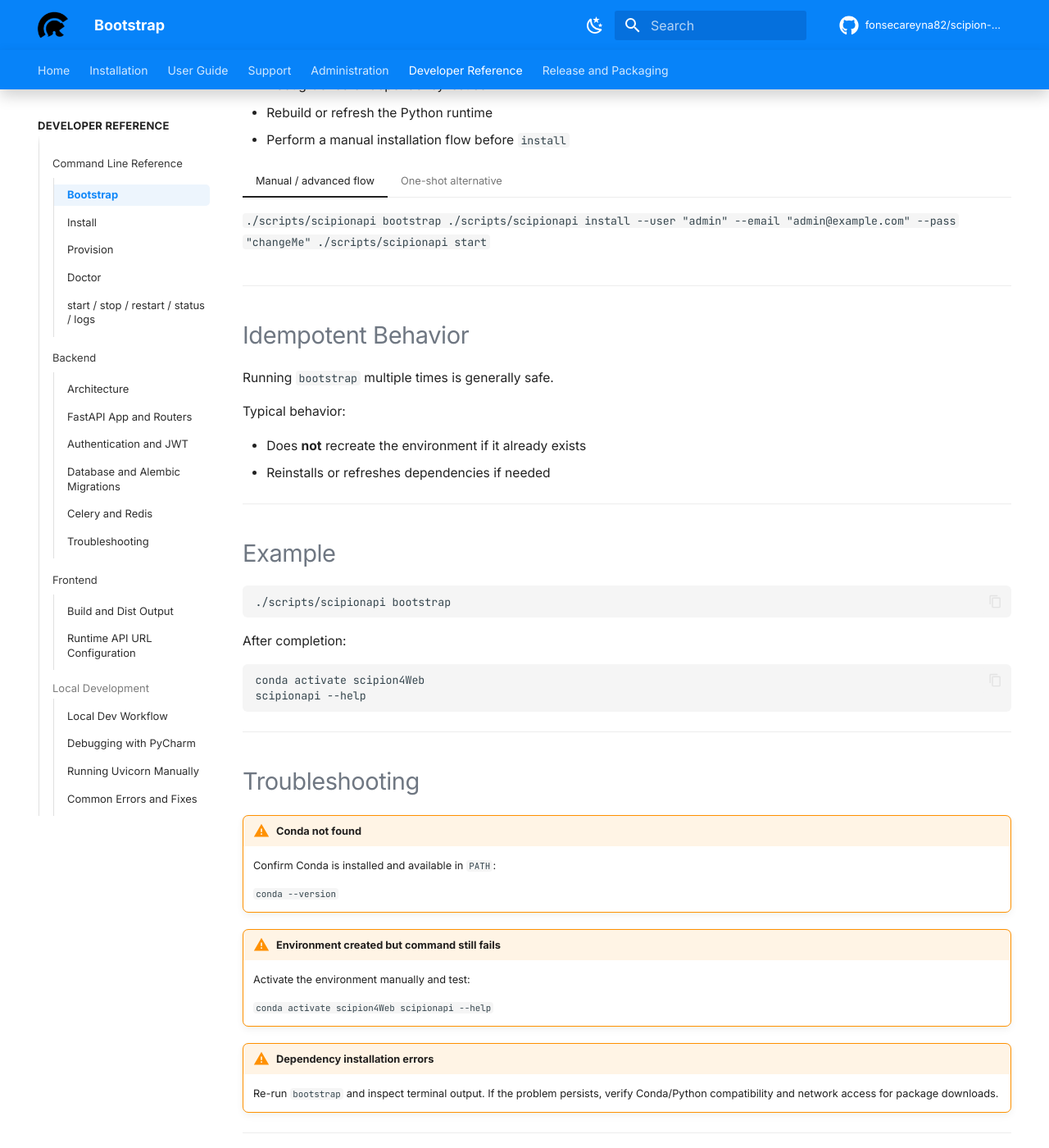
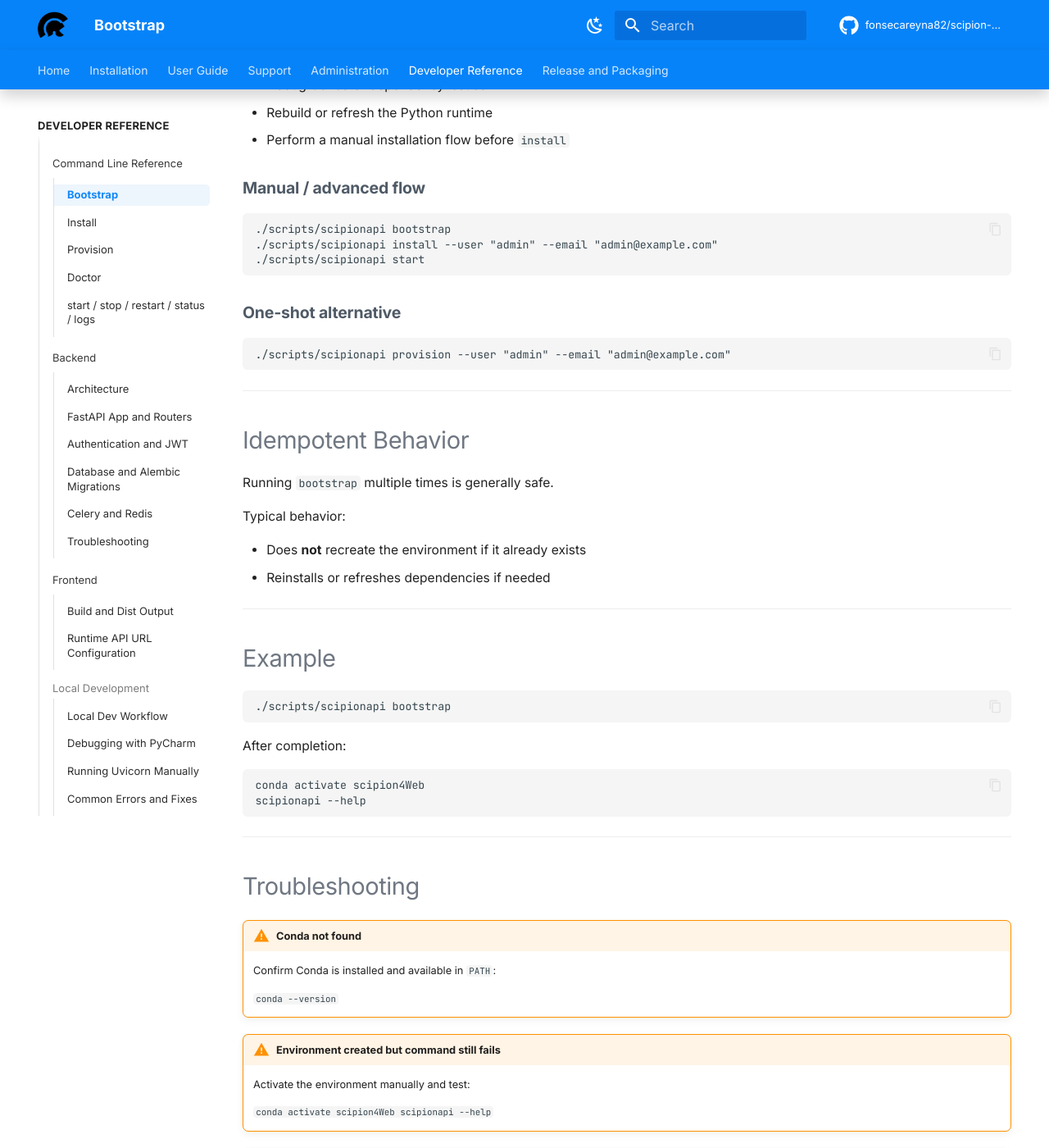
Before and after one commit to fonsecareyna82/scipion-docs, an MkDocs documentation site: the page built from docs/cli/bootstrap.md, in a window 1280 px wide and 1400 px high, scrolled down 1499 px. Shown: the whole window at 82% size. Built offline with MkDocs 1.6.1 and Material for MkDocs 9.7.7, drawn with Linux system fonts in a browser that asks for light colours; comment, search, counter and statistics services are not loaded; the version menu is left out; some of the changed text lies outside the part shown.

Commit message:
replace bootstrap tabs with sections

````diff
--- a/docs/cli/bootstrap.md
+++ b/docs/cli/bootstrap.md
@@ -62,19 +62,19 @@ Use `bootstrap` when you need to:
 - Rebuild or refresh the Python runtime
 - Perform a manual installation flow before `install`
 
-=== "Manual / advanced flow"
+### Manual / advanced flow
 
-    ```
-    ./scripts/scipionapi bootstrap
-    ./scripts/scipionapi install --user "admin" --email "admin@example.com" --pass "changeMe"
-    ./scripts/scipionapi start
-    ```
+```
+./scripts/scipionapi bootstrap
+./scripts/scipionapi install --user "admin" --email "admin@example.com"
+./scripts/scipionapi start
+```
 
-=== "One-shot alternative"
+### One-shot alternative
 
-    ```
-    ./scripts/scipionapi provision --user "admin" --email "admin@example.com" --pass "changeMe"
-    ```
+```
+./scripts/scipionapi provision --user "admin" --email "admin@example.com"
+```
 
 ---
 
@@ -131,13 +131,13 @@ scipionapi --help
 After `bootstrap`, continue with:
 
 ```
-./scripts/scipionapi install --user "admin" --email "admin@example.com" --pass "changeMe"
+./scripts/scipionapi install --user "admin" --email "admin@example.com"
 ```
 
 Or use the one-shot alternative:
 
 ```
-./scripts/scipionapi provision --user "admin" --email "admin@example.com" --pass "changeMe"
+./scripts/scipionapi provision --user "admin" --email "admin@example.com"
 ```
 
 ---
````
